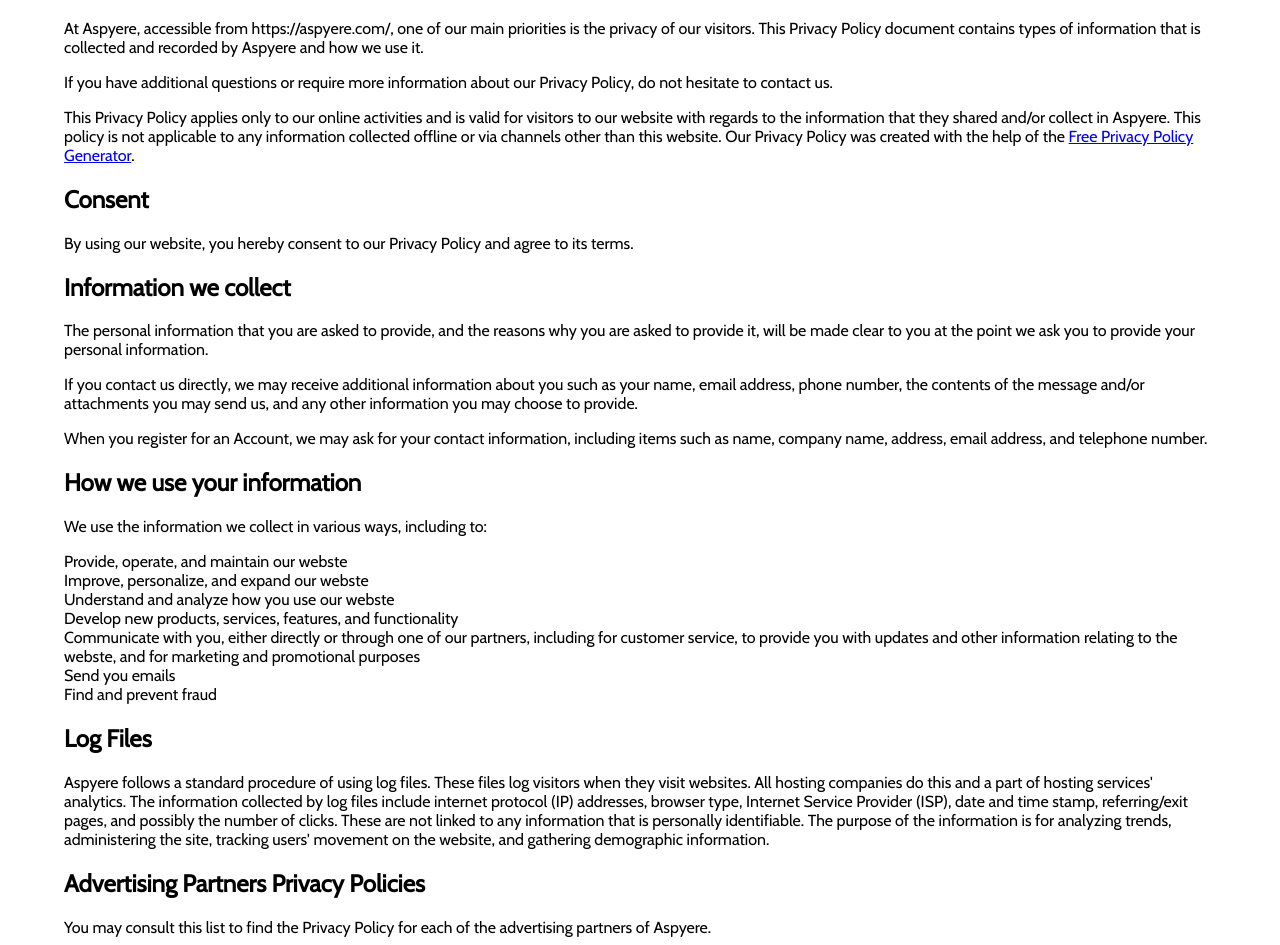
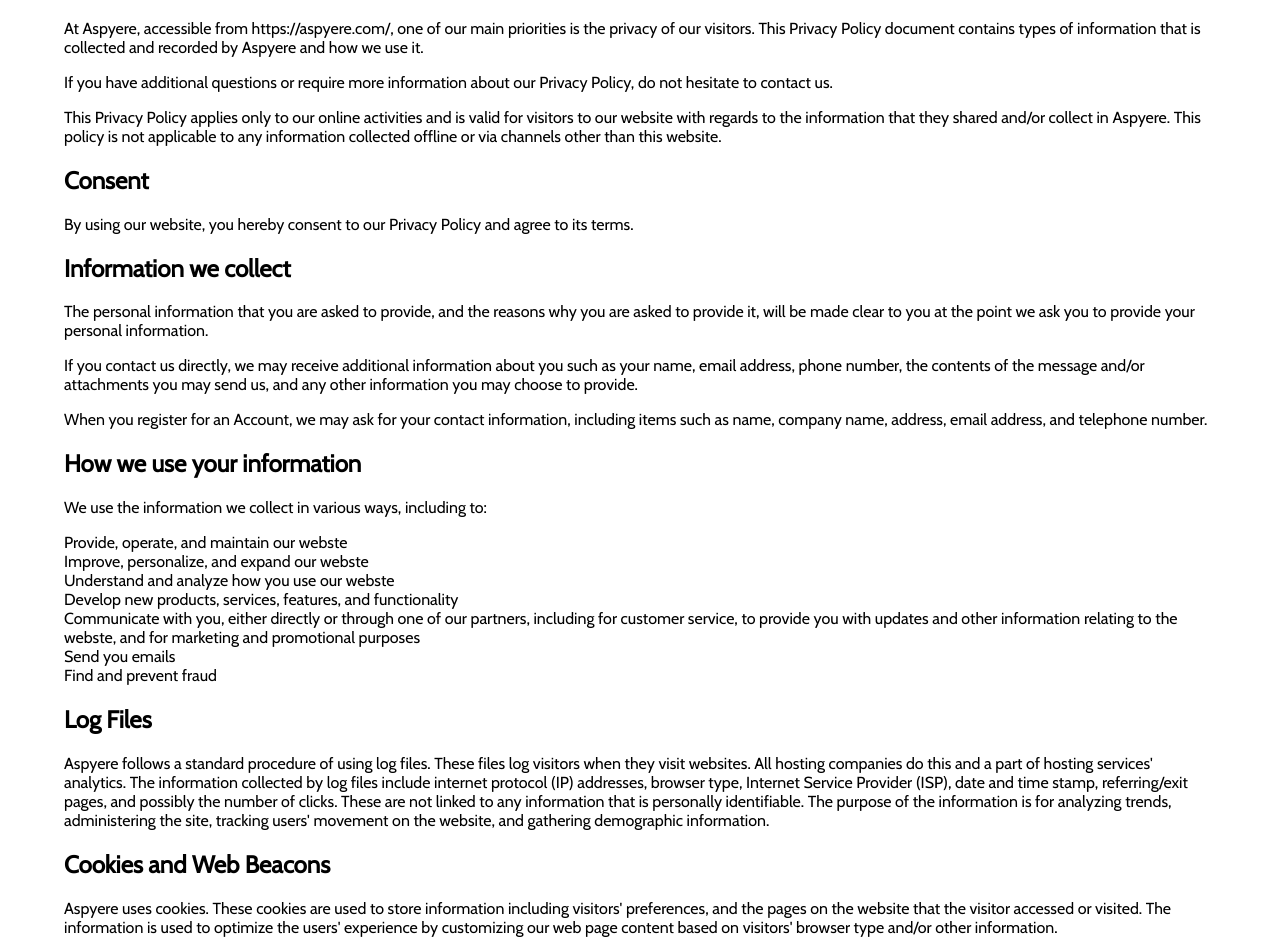
Before and after one commit to vincentcai48/Aspyere, a React (Create React App) app: page /privacypolicy in a window 1280 px wide. Shown: the part 187-1132 px from the top of the page. Built offline with nearby package versions, Linux system fonts and the light colour scheme; no server answers; the database is empty.

Commit message:
update privacy policy

```diff
--- a/src/components/legal/PrivacyPolicy.js
+++ b/src/components/legal/PrivacyPolicy.js
@@ -22,11 +22,6 @@
         for visitors to our website with regards to the information that they
         shared and/or collect in Aspyere. This policy is not applicable to any
         information collected offline or via channels other than this website.
-        Our Privacy Policy was created with the help of the{" "}
-        <a href="https://www.privacypolicygenerator.info/#wizard">
-          Free Privacy Policy Generator
-        </a>
-        .
       </p>
 
       <h2>Consent</h2>
@@ -86,6 +81,16 @@
         that is personally identifiable. The purpose of the information is for
         analyzing trends, administering the site, tracking users' movement on
         the website, and gathering demographic information.
+      </p>
+
+      <h2>Cookies and Web Beacons</h2>
+
+      <p>
+        Aspyere uses cookies. These cookies are used to store information
+        including visitors' preferences, and the pages on the website that the
+        visitor accessed or visited. The information is used to optimize the
+        users' experience by customizing our web page content based on visitors'
+        browser type and/or other information.
       </p>
 
       <h2>Advertising Partners Privacy Policies</h2>
```
